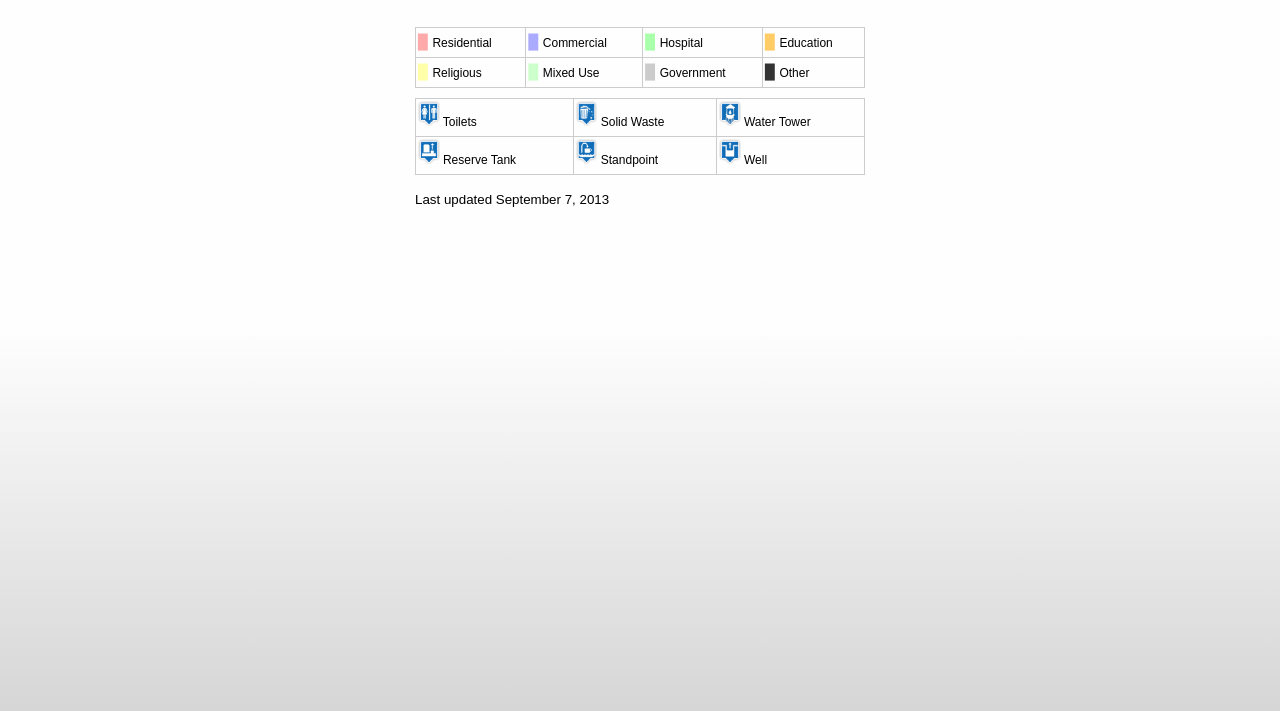
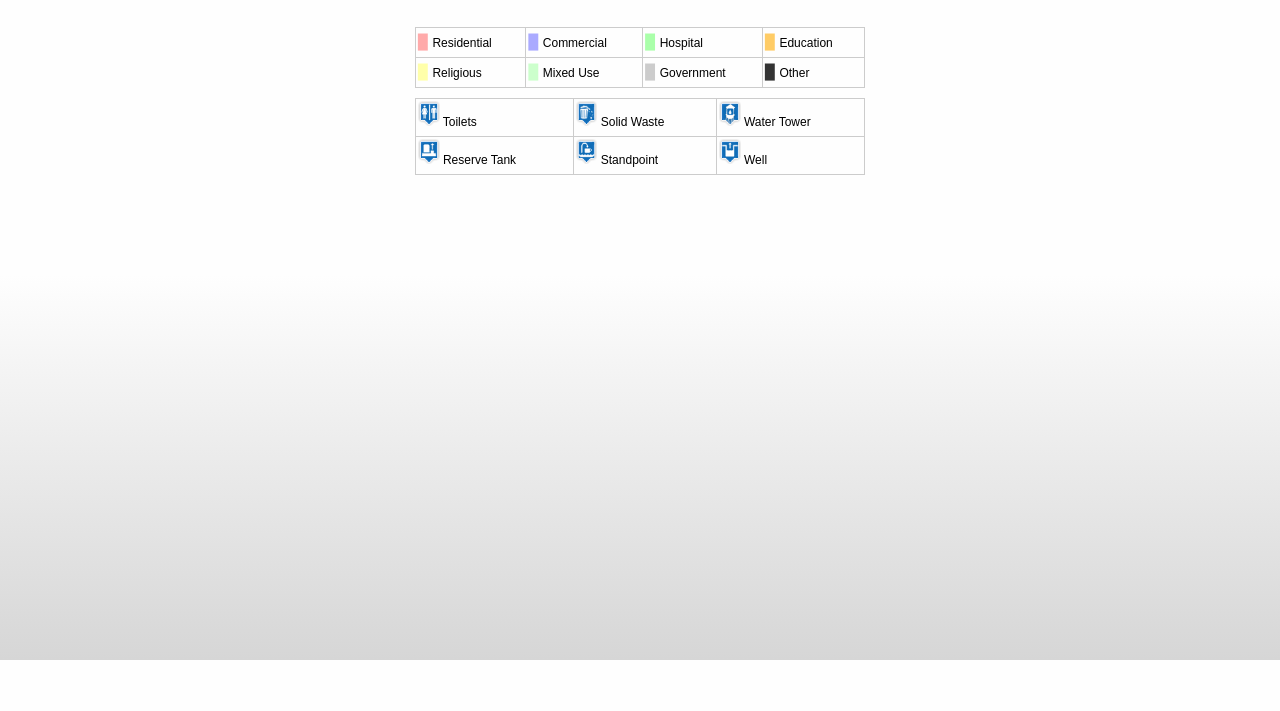
Before and after one commit to jeffhaack/randomhaacks, a Jekyll site: the page built from _posts/projects/2013-09-03-open_cities_dhaka.md, in a window 1280 px wide. Shown: the part 624-1335 px from the top of the page. Built offline with Jekyll 4.4.1, drawn with Linux system fonts in a browser that asks for light colours; Markdown is read by kramdown in place of the engine named in the settings; after the commit the page ends 1284 px from its top, so only the background shows below that.

Commit message:
removing update date

```diff
--- a/_posts/projects/2013-09-03-open_cities_dhaka.md
+++ b/_posts/projects/2013-09-03-open_cities_dhaka.md
@@ -52,5 +52,4 @@ thumbnail: /assets/thumbs/open_cities_dhaka_project_thumb.png
 	</tr>
 
 	</table>
-<p class="smaller">Last updated September 7, 2013</p>
 </div>
```
Also changed, not shown: README.md.
